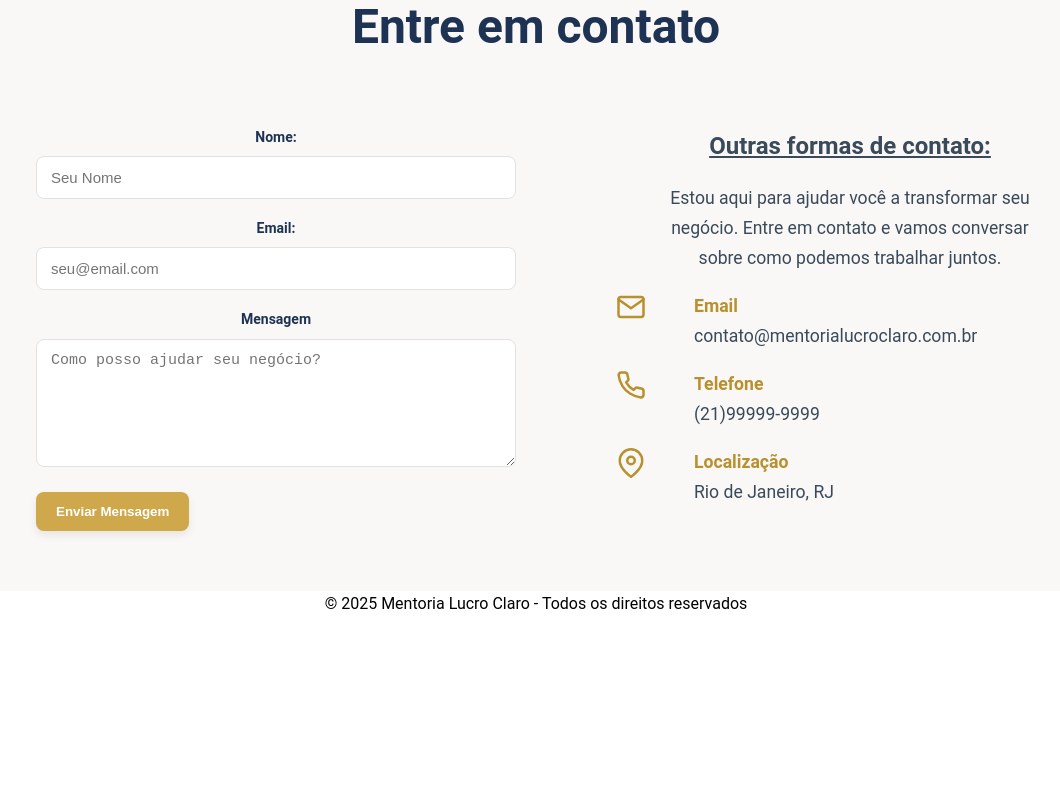
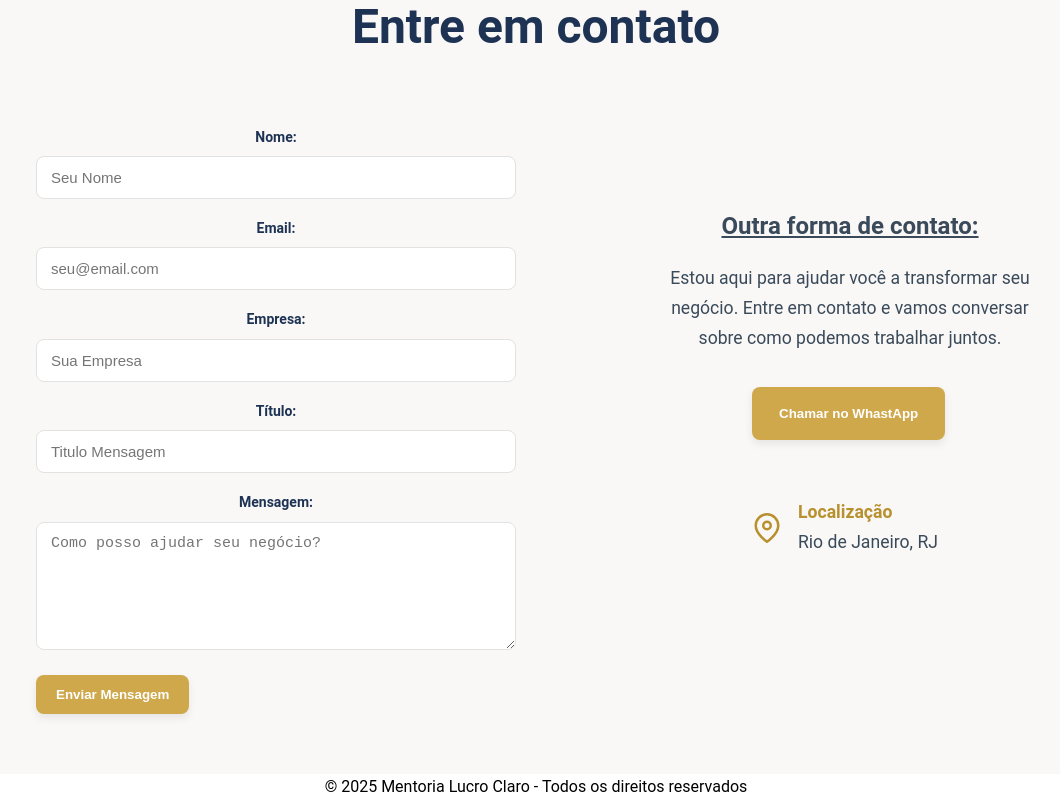
Before and after one commit to MarceloVerissimo/site-cliente-demo, a React (Create React App) app: page / in a window 1280 px wide. Shown: the part 3516-4316 px from the top of the page, without its empty margins (104-1164 px from the left). Before the commit the page ends 4133 px from the top, so only its background shows below. Built offline with nearby package versions, Linux system fonts and the light colour scheme.

Commit message:
atualizando css contato

```diff
--- a/package.json
+++ b/package.json
@@ -3,6 +3,7 @@
   "version": "0.1.0",
   "private": true,
   "dependencies": {
+    "@emailjs/browser": "^4.4.1",
     "@testing-library/dom": "^10.4.1",
     "@testing-library/jest-dom": "^6.8.0",
     "@testing-library/react": "^16.3.0",
--- a/src/components/Contato.css
+++ b/src/components/Contato.css
@@ -62,16 +62,10 @@
   font-weight: 600;
   cursor: pointer;
   box-shadow: 0 4px 8px rgba(0,0,0,0.08);
-  transition: background 0.3s ease;
 }
 
 .btn-enviar:hover {
   background: #b38f3a;
-}
-
-.btn-enviar:disabled {
-  opacity: 0.7;
-  cursor: default;
 }
 
 .contato-info {
@@ -88,6 +82,7 @@
     max-width: 500px;
     margin-left: 3rem;
     text-decoration: underline;
+    margin-top: 80px;
 }
 
 .contato-msg {
@@ -96,15 +91,18 @@
     color: #3a4a5a;
     max-width: 500px;
     margin-left: 3rem;
+    margin-bottom: 15px;
 }
 
 .media-item {
     display: flex;
     background: transparent;
+    margin-left: 8.5rem;
 }
 
 .contato-icon {
     color: #b8902e; /* tom dourado */
+    margin-top: 15px;
 }
 
 .media-texto {
@@ -112,10 +110,28 @@
     line-height: 1.7;
     color: #3a4a5a;
     max-width: 500px;
-    margin-left: 3rem;
+    margin-left: 1rem;
 }
 
 .strong {
     margin-right: 100%;
     color: #b8902e;
 }
+
+.btn-whats {
+  width: fit-content;
+  background: #cfa84c; /* dourado */
+  color: #fff;
+  border: none;
+  padding: 19px 27px;
+  border-radius: 8px;
+  font-weight: 700;
+  cursor: pointer;
+  box-shadow: 0 4px 8px rgba(0,0,0,0.08);
+  margin-left: 8.5rem;
+  margin-bottom: 2.5rem;
+}
+
+.btn-whats:hover {
+  background: #b38f3a;
+}
--- a/src/components/Contato.jsx
+++ b/src/components/Contato.jsx
@@ -1,105 +1,66 @@
-import { useState } from "react";
-import { FiMail, FiPhone, FiMapPin } from "react-icons/fi";
+import { FiMapPin } from "react-icons/fi";
 import "./Contato.css";
+import React, { useRef } from 'react';
+import emailjs from '@emailjs/browser';
+
 
 export default function Contato() {
 
-  const [form, setForm] = useState ({ name:'', email:'', mensagem:'', empresa:''});
-  const [loading, setLoading] = useState (false);
-  const [status, setStatus] = useState(null);
+  const form = useRef();
 
-  function handleChange(e) {
-    setForm({...form, [e.target.name]: e.target.value });
-  }
+  const enviarEmail = (e) => {
+    e.preventDefault();
 
-  async function handleSubmit(e) {
-    e.preventDefault();
-    if (form.company) return;
+    emailjs
+      .sendForm('service_569xmyp', 'template_8rhs3un', form.current, {
+        publicKey: 'mpZUktwjTO_Gmt8Hp',
+      })
+      .then(
+        () => {
+          alert('Mensagem enviada com sucesso!')
+        },
+        (error) => {
+          alert(error.message)
+        },
 
-    if (!form.name || !form.email || !form.message) {
-      setStatus({ type: "error", message: "Preencha todos os campos." });
-      return;
-    }
+      );
+    };
 
-    setLoading(true);
-    setStatus(null);
-
-    try {
-      const res = await fetch("/api/send-email", {
-        method: "POST",
-        headers: { "Content-Type": "application/json" },
-        body: JSON.stringify({
-          name: form.name,
-          email: form.email,
-          message: form.message
-        }),
-      });
-
-      const data = await res.json();
-      if (res.ok) {
-        setStatus({ type: "success", message: "Mensagem enviada! Em breve entraremos em contato." });
-        setForm({ name: "", email: "", message: "", company: "" });
-      } else {
-        console.error("Erro envio:", data);
-        setStatus({ type: "error", message: data?.error || "Erro ao enviar mensagem. Tente mais tarde." });
-      }
-      } catch (err) {
-      console.error(err);
-      setStatus({ type: "error", message: "Erro de conexão. Tente novamente mais tarde." });
-      } finally {
-      setLoading(false);
-    }
-  }
-
-  return (
+   return (
     <section id='contato' className='contato'>
         <h2 className='h2-titulo'>Entre em contato</h2>
           <div className='contato-div'>
-            <form className='contato-form' onSubmit={handleSubmit} noValidate>
+            <form ref={form} onSubmit={enviarEmail} className='contato-form' id='contact_form'>
               <label>
                 <span>Nome:</span>
-                <input type="text" name='name' placeholder='Seu Nome' value={form.name} onChange={handleChange} required/>
+                <input type="text" name='name' placeholder='Seu Nome' required/>
               </label>
               <label>
                 <span>Email:</span>
-                <input type="email" name='email' placeholder='seu@email.com' value={form.email} onChange={handleChange} required/>
+                <input type="email" name='email' placeholder='seu@email.com' required/>
               </label>
               <label>
-                <span>Mensagem</span>
-                <textarea name="mensagem" rows={6} placeholder='Como posso ajudar seu negócio?' value={form.mensagem} onChange={handleChange}></textarea>
+                <span>Empresa:</span>
+                <input type="text" name='empresa' placeholder='Sua Empresa'  required/>
               </label>
-              <button className='btn-enviar' type='submit' disabled={loading}>
-                {loading ? 'Enviando...' : 'Enviar Mensagem'}
-              </button>
-
-              {status && (
-                <p className={`form.status ${status.type === "sucess" ? "sucess" : "error"}`}>
-                  {status.mensagem}
-                </p>
-              )}
+              <label>
+                <span>Título:</span>
+                <input type="text" name='titulo' placeholder='Titulo Mensagem'  required/>
+              </label>
+              <label>
+                <span>Mensagem:</span>
+                <textarea name='message' rows={6} placeholder='Como posso ajudar seu negócio?' required></textarea>
+              </label>
+              <button className='btn-enviar' type='submit' value='Send'>Enviar Mensagem</button>
             </form>
 
             <aside className='contato-info'>
-              <h3 className="h3-msg">Outras formas de contato:</h3>
+              <h3 className="h3-msg">Outra forma de contato:</h3>
               <p className='contato-msg'>
                 Estou aqui para ajudar você a transformar seu negócio. Entre em contato e vamos conversar sobre como podemos trabalhar juntos.
               </p>
 
-              <div className='media-item'>
-                <FiMail size={30} className='contato-icon'/>
-                <div className="media-texto">
-                  <strong className="strong">Email</strong>
-                  <div>contato@mentorialucroclaro.com.br</div>
-                </div>
-              </div>
-
-              <div className='media-item'>
-                <FiPhone size={30} className='contato-icon'/>
-                <div className="media-texto">
-                  <strong className="strong">Telefone</strong>
-                  <div>(21)99999-9999</div>
-                </div>
-              </div>
+              <button className="btn-whats" type="submit">Chamar no WhastApp</button>
 
               <div className='media-item'>
                 <FiMapPin size={30} className='contato-icon'/>
```
Also changed, not shown: 1 other file (tests, documents, lock files or other folders).
